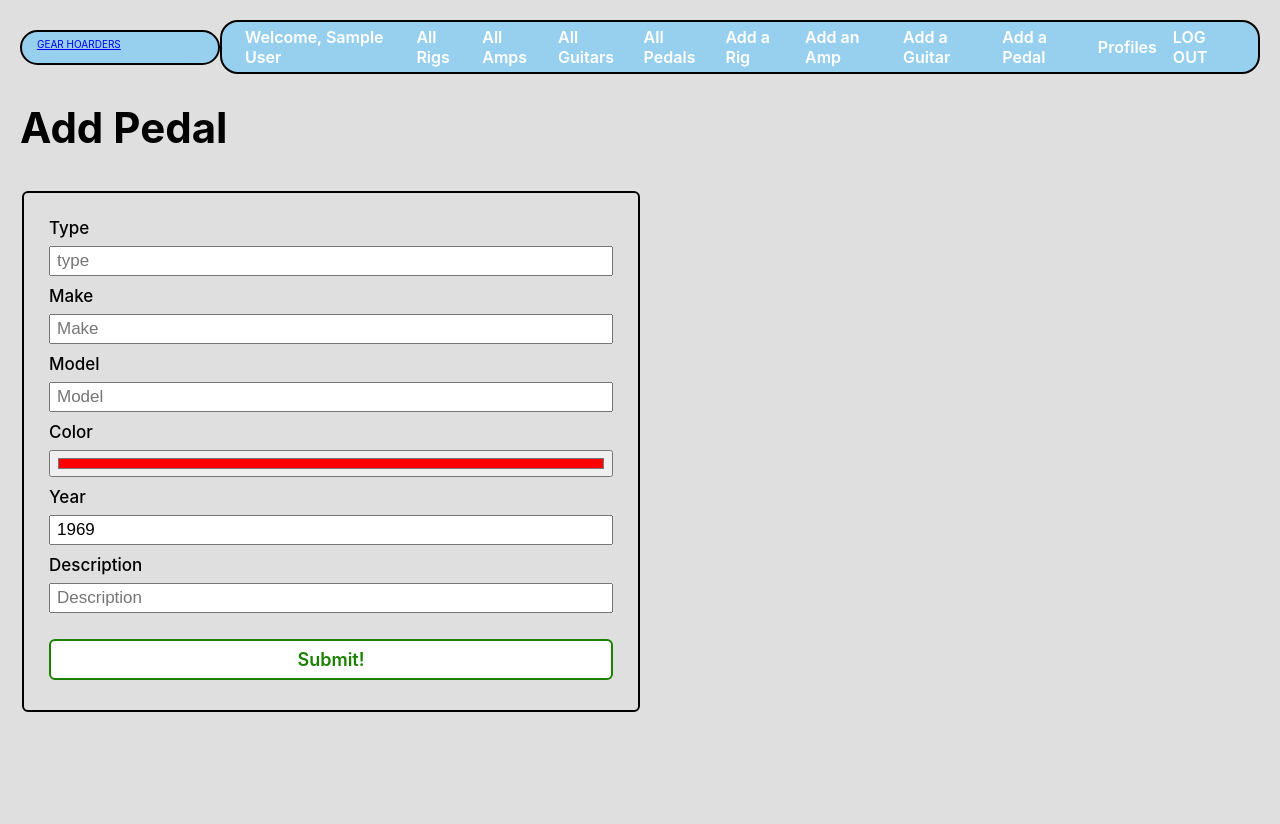
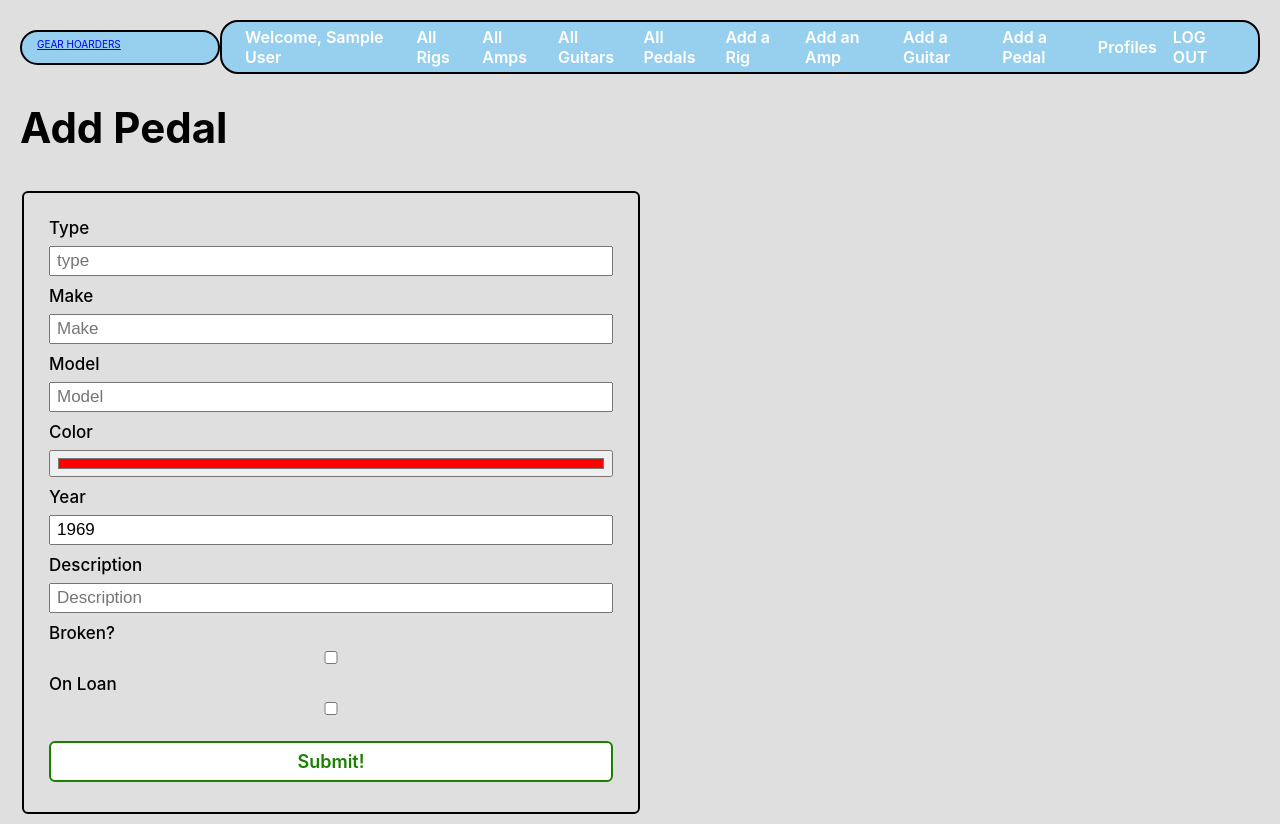
Before and after one commit to dcollis92/gear-hoarder-front-end, a React (Create React App) app: page /pedals/new in a window 1280 px wide. Before the commit the page ends 800 px from the top, so only its background shows below. Built offline with nearby package versions, Linux system fonts and the light colour scheme; no server answers; sample sign-in values are in the browser's storage.

Commit message:
checkboxes work in pedals

```diff
--- a/src/pages/Forms/AmpInput.jsx
+++ b/src/pages/Forms/AmpInput.jsx
@@ -63,16 +63,14 @@ const AmpInput = ({ form, handleChange }) => {
         value={form.description ? form.description : ''} onChange={handleChange} id="description"
         required name="description" type="text" placeholder="Description" autoComplete="off"
       />
-      {/* <label htmlFor="isWorking">Is Working</label>
+      <label htmlFor="isWorking">Broken?</label>
       <input
-        value={form.isWorking ? form.isWorking : ''} onChange={handleChange} id="isWorking"
-        required name="isWorking" type="text" placeholder="IsWorking" autoComplete="off"
+        checked={form.isWorking === 'true' ? true : false} onChange={handleChange} id="isWorking" type="checkbox" autoComplete="off" name="isWorking"
       />
       <label htmlFor="onLoan">On Loan</label>
       <input
-        value={form.onLoan ? form.onLoan : ''} onChange={handleChange} id="onLoan"
-        required name="onLoan" type="text" placeholder="OnLoan" autoComplete="off"
-      /> */}
+        checked={form.onLoan === 'true' ? true : false} onChange={handleChange} id="onLoan" type="checkbox" autoComplete="off" name="onLoan"
+      />
     </>
   )
 }
--- a/src/pages/Forms/GuitarInput.jsx
+++ b/src/pages/Forms/GuitarInput.jsx
@@ -1,6 +1,3 @@
-import { useState } from 'react';
-
-
 const GuitarInput = ({ form, handleChange }) => {
   return (
     <>
--- a/src/pages/Forms/PedalForm.jsx
+++ b/src/pages/Forms/PedalForm.jsx
@@ -14,15 +14,30 @@ import PedalInput from './PedalInput'
 const PedalForm = (props) => {
   const { id } = useParams()
   const navigate = useNavigate()
-  const [form, setForm] = useState({})
+  const [form, setForm] = useState({ color: '#ff0000', isWorking: "false", onLoan: "false" })
 
   const handleSubmit = async (e) => {
     e.preventDefault()
-    id ? props.updatePedal(form) : props.addPedal(form)
+    const formData = {
+        id: form.id,
+        type: form.type,
+        make: form.make,
+        model: form.model,
+        color: form.color,
+        year: form.year,
+        description: form.description,
+        is_working: form.isWorking === "true" ? false : true,
+        on_loan: form.onLoan === "true" ? true : false,
+    }
+    id ? props.updatePedal(formData) : props.addPedal(formData)
     navigate('/pedals')
   }
 
   const handleChange = (e) => {
+    if (e.target.name === "onLoan" || e.target.name === "isWorking") {
+      e.target.value = form[e.target.name] === "true" ? "false" : "true"
+    }
+    console.log(e.target.value);
     setForm({...form, [e.target.name]: e.target.value })
   }
 
@@ -41,7 +56,7 @@ const PedalForm = (props) => {
         on_loan: pedalData.on_loan,
       })
     }
-    id ? fetchOne() : setForm({ color: '#ff0000' })
+    id ? fetchOne() : setForm({ color: '#ff0000', isWorking: false, onLoan: false })
     return () => setForm({})
   }, [id])
 
--- a/src/pages/Forms/PedalInput.jsx
+++ b/src/pages/Forms/PedalInput.jsx
@@ -31,16 +31,14 @@ const PedalInput = ({ form, handleChange }) => {
         value={form.description ? form.description : ''} onChange={handleChange} id="description"
         required name="description" type="text" placeholder="Description" autoComplete="off"
       />
-      {/* <label htmlFor="is-working">Is Working</label>
+      <label htmlFor="isWorking">Broken?</label>
       <input
-        value={form.is_working ? form.is_working : ''} onChange={handleChange} id="is-working"
-        required name="is-working" type="text" placeholder="IsWorking" autoComplete="off"
+        checked={form.isWorking === 'true' ? true : false} onChange={handleChange} id="isWorking" type="checkbox" autoComplete="off" name="isWorking"
       />
-      <label htmlFor="on-loan">On Loan</label>
+      <label htmlFor="onLoan">On Loan</label>
       <input
-        value={form.on_loan ? form.on_loan : ''} onChange={handleChange} id="on-loan"
-        required name="on-loan" type="text" placeholder="OnLoan" autoComplete="off"
-      /> */}
+        checked={form.onLoan === 'true' ? true : false} onChange={handleChange} id="onLoan" type="checkbox" autoComplete="off" name="onLoan"
+      />
     </>
   )
 }
```
